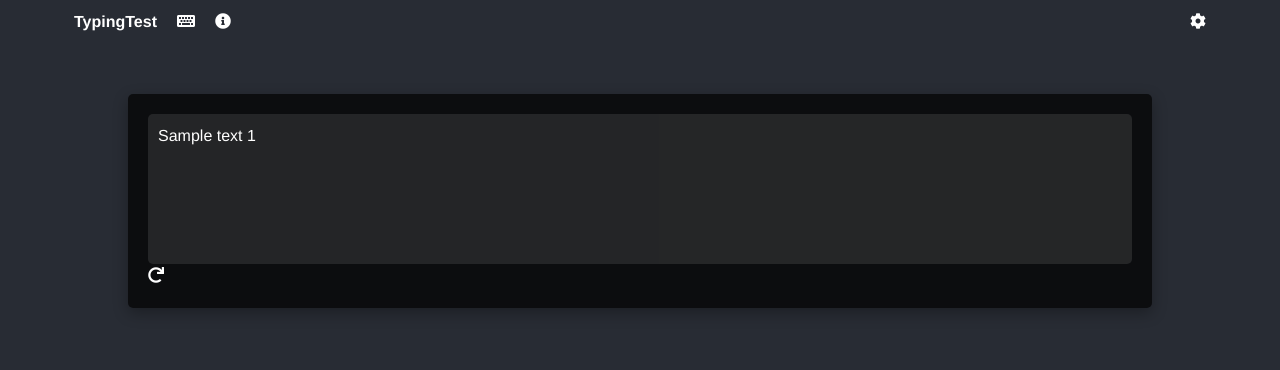
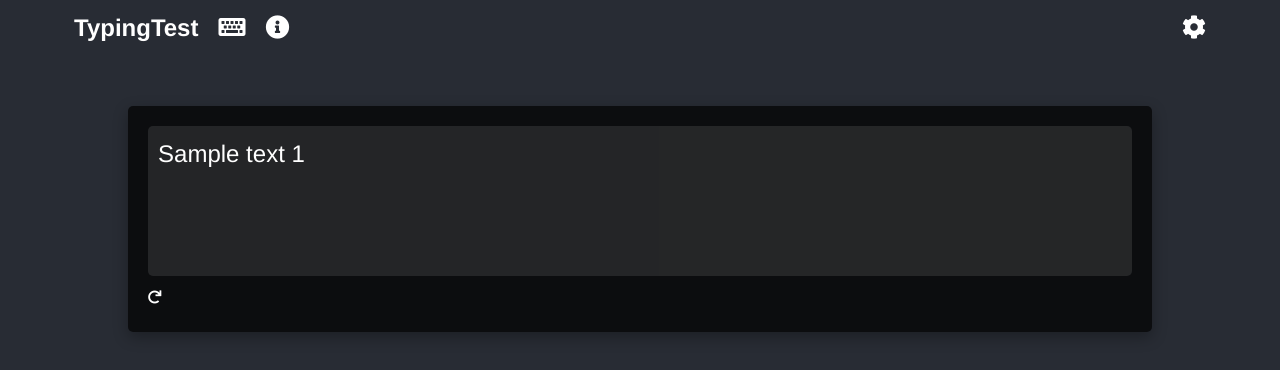
Before and after one commit to mamlaki/typingTest, a website: page index.html in a window 1280 px wide. Drawn offline with Linux system fonts and the light colour scheme.

Commit message:
styles/_base.scss: Improved font-size responsiveness.

```diff
--- a/assets/scss/_partials/_base.scss
+++ b/assets/scss/_partials/_base.scss
@@ -14,7 +14,7 @@ html {
 body {
   font-family: Helvetica, Arial, sans-serif;
   background-color: #F7F7F7;
-  font-size: 1.6rem;
+  font-size: clamp(1.6rem, 2vw, 2.4rem);
   line-height: 1.5;
 }
 
--- a/assets/scss/styles.scss
+++ b/assets/scss/styles.scss
@@ -36,12 +36,10 @@ body {
   }
 
   .main-logo {
-    font-size: 1.6rem;
     font-weight: bold;
   }
 
   i {
-    font-size: 1.6rem;
     transition: transform 0.3s ease;
 
     &:hover {
@@ -120,7 +118,6 @@ body {
   margin: 0;
 
   i {
-    font-size: 1.6rem;
     color: #FFF;
     transition: transform 0.3s ease;
 
```
Also changed, not shown: assets/css/styles.css.
